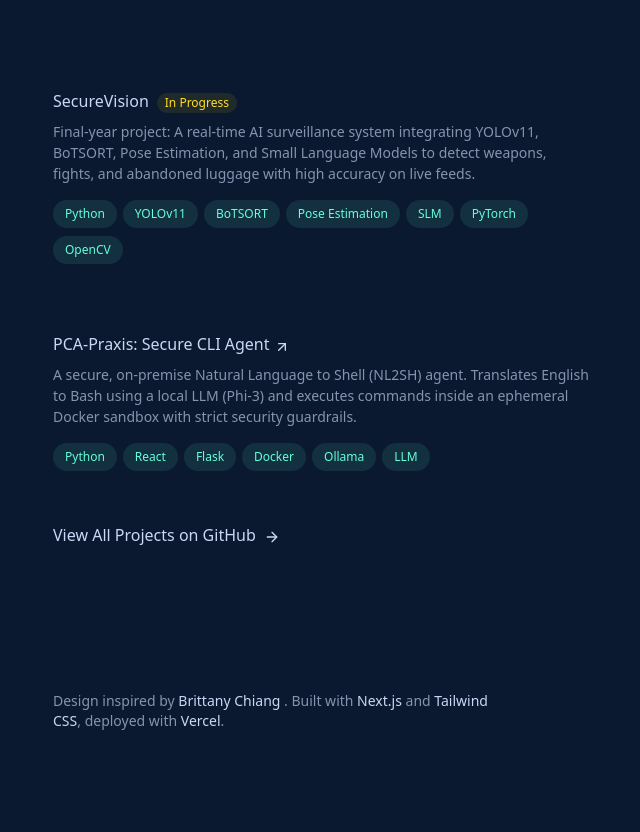
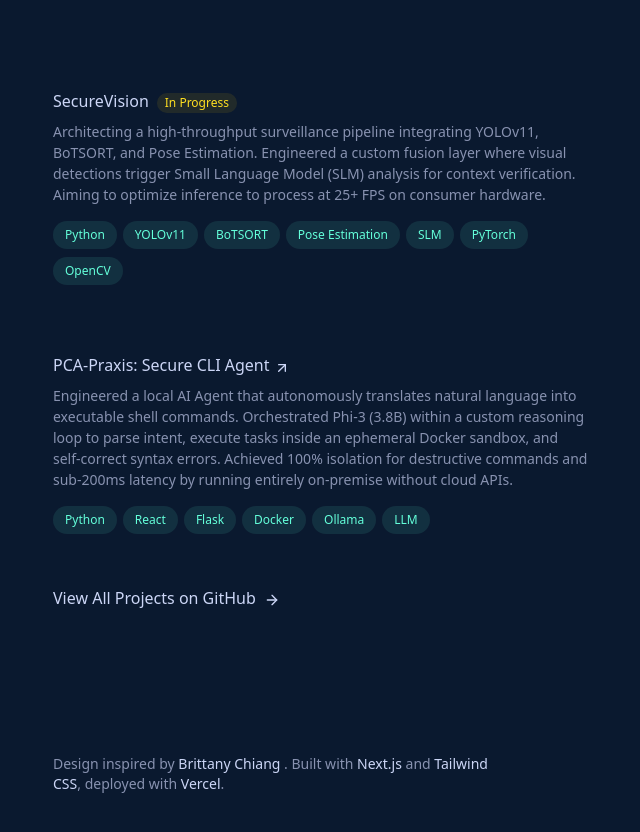
Before and after one commit to sm-abbas19/portfolio, a Next.js app: page / in a window 1280 px wide. Shown: the part 1380-2212 px from the top of the page, without its empty margins (595-1235 px from the left). Built offline with nearby package versions, Linux system fonts and the light colour scheme.

Commit message:
edited projects

```diff
--- a/src/data/experience.ts
+++ b/src/data/experience.ts
@@ -16,7 +16,7 @@ export const experiences: Experience[] = [
     dateRange: "JUN — AUG 2025",
     title: "Software Engineer Intern",
     company: "Horizon Tech Services Pvt. Ltd.",
-    companyUrl: "#",
+    companyUrl: "https://www.horizon.com.pk/",
     location: "Islamabad, Pakistan",
     description:
       "Deployed on-device AI models for Android using MediaPipe/TFLite, enabling real-time Gesture Recognition with zero network latency. Engineered FastAPI and Flask microservices to handle heavy-duty Collision Detection workloads for desktop clients. Integrated OpenCV and ByteTrack for object tracking, optimizing inference pipelines to achieve near 30 FPS on limited hardware.",
@@ -27,7 +27,7 @@ export const experiences: Experience[] = [
     dateRange: "JUL 2019",
     title: "JST Research Scholar",
     company: "Japan Science and Technology Agency (JST)",
-    companyUrl: "https://ssp.jst.go.jp/",
+    companyUrl: "https://www.jst.go.jp/EN/",
     location: "Tokyo, Japan",
     description:
       "Participated in the Sakura Science Exchange Program, engaging in technical workshops at Tokyo Institute of Technology and KEK (High Energy Accelerator Research Organization). Gained exposure to advanced robotics and particle physics workflows while collaborating with students and researchers from Japan, China, Nepal, Turkmenistan, Kazakhstan, and other countries.",
--- a/src/data/projects.ts
+++ b/src/data/projects.ts
@@ -17,7 +17,7 @@ export const projects: Project[] = [
     year: "2025",
     title: "SecureVision",
     description:
-      "Final-year project: A real-time AI surveillance system integrating YOLOv11, BoTSORT, Pose Estimation, and Small Language Models to detect weapons, fights, and abandoned luggage with high accuracy on live feeds.",
+      "Architecting a high-throughput surveillance pipeline integrating YOLOv11, BoTSORT, and Pose Estimation. Engineered a custom fusion layer where visual detections trigger Small Language Model (SLM) analysis for context verification. Aiming to optimize inference to process at 25+ FPS on consumer hardware.",
     url: "#",
     skills: ["Python", "YOLOv11", "BoTSORT", "Pose Estimation", "SLM", "PyTorch", "OpenCV"],
     featured: true,
@@ -28,8 +28,8 @@ export const projects: Project[] = [
     year: "2025",
     title: "PCA-Praxis: Secure CLI Agent",
     description:
-      "A secure, on-premise Natural Language to Shell (NL2SH) agent. Translates English to Bash using a local LLM (Phi-3) and executes commands inside an ephemeral Docker sandbox with strict security guardrails.",
-    url: "https://github.com/sm-abbas19/pca_praxis",
+      "Engineered a local AI Agent that autonomously translates natural language into executable shell commands. Orchestrated Phi-3 (3.8B) within a custom reasoning loop to parse intent, execute tasks inside an ephemeral Docker sandbox, and self-correct syntax errors. Achieved 100% isolation for destructive commands and sub-200ms latency by running entirely on-premise without cloud APIs.",
+    url: "https://pcapraxis.netlify.app/",
     skills: ["Python", "React", "Flask", "Docker", "Ollama", "LLM"],
     featured: true,
   }
```
